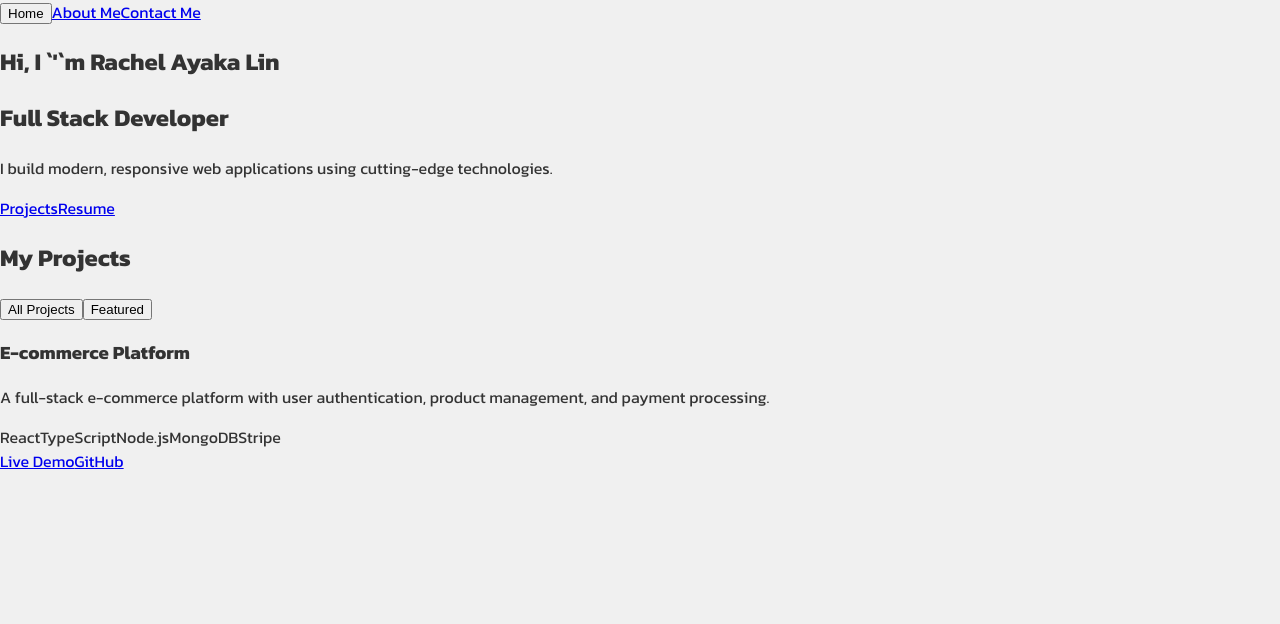
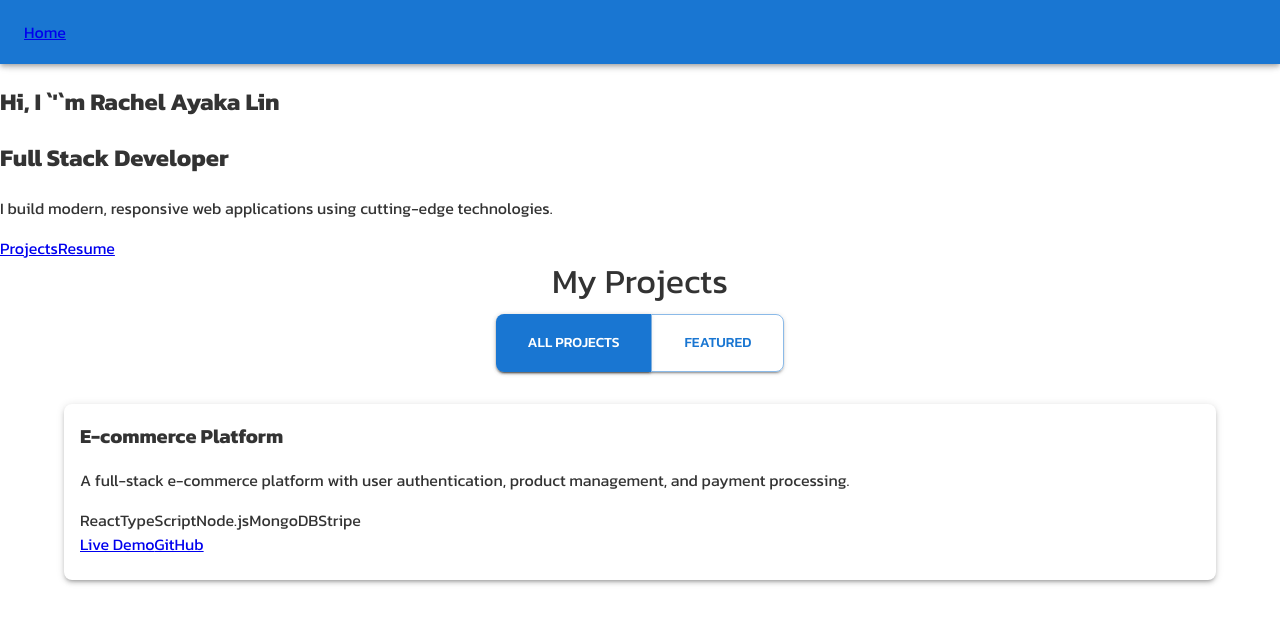
Before and after one commit to RachelAyaka/rachelayaka.github.io, a Next.js app: page / in a window 1280 px wide. Shown: the top 624 px of the page. Built offline with nearby package versions, Linux system fonts and the light colour scheme; what @mui/material-nextjs would draw is missing.

Commit message:
changing from tailwind to material ui

```diff
--- a/next.config.ts
+++ b/next.config.ts
@@ -1,6 +1,7 @@
 import type { NextConfig } from "next";
 
 const nextConfig: NextConfig = {
+
 };
 
 export default nextConfig;
--- a/src/app/page.tsx
+++ b/src/app/page.tsx
@@ -1,15 +1,27 @@
 import Header from "@/components/Header";
 import Hero from "@/components/Hero";
 import ProjectsSection from "@/components/ProjectsSection";
+import { Box } from "@mui/material";
+import { Metadata } from "next";
 import Head from "next/head";
 // import Image from "next/image";
 
+export const metadata: Metadata = {
+  title: 'Rachel Ayaka Lin | Home',
+  description: 'Professional portfolio showcasing my projects and skills',
+}
+
 export default function Home() {
   return (
-    <div className="min-h-screen bg-gray-50 dark:bg-gray-900 text-gray-900 dark:text-gray-100">
+    <Box
+        sx={{
+          minHeight: '100vh', // Mimicking min-h-screen
+          backgroundColor: 'background.default', // MUI dark mode handling
+          color: 'text.primary', // Text color based on MUI theme
+        }}
+      >
       <Head>
-        <title>Rachel&apos;s Portfolio</title>
-        <meta name="description" content="Professional portfolio showcasing my projects and skills" />
+        <title>Rachel's Portfolio</title>
         <link rel="icon" href="/favicon.ico" />
       </Head>
 
@@ -20,6 +32,6 @@ export default function Home() {
         {/* <SkillsSection /> */}
       </main>
       {/* <Footer /> */}
-    </div>
+    </Box>
   );
 }
--- a/src/assets/theme/PortfolioTheme.tsx
+++ b/src/assets/theme/PortfolioTheme.tsx
@@ -3,7 +3,7 @@ import { createTheme } from '@mui/material/styles';
 
 const PortfolioTheme = createTheme({
   typography: {
-    fontFamily: '"Kanit", sans-serif', // Apply Kanit globally across your app
+    fontFamily: '"Kanit", sans-serif',
   },
   palette: {
     primary: {
@@ -13,7 +13,7 @@ const PortfolioTheme = createTheme({
       main: '#dc004e',
     },
     background: {
-      default: "#f0f0f0", // Set global background color
+      default: "#ffffff", // Set global background color
     },
     text: {
       primary: "#333333", // Set global text color
--- a/src/components/Header.tsx
+++ b/src/components/Header.tsx
@@ -1,12 +1,62 @@
-const Header: React.FC = () => {
-    return (
-        <>
-            <button>Home</button>
-            <a href='AboutMe'>About Me</a>
-            <a href='Contact'>Contact Me</a>
-        </>
+import { JSX, Suspense } from 'react'
+import Link from 'next/link'
 
-    )
+import { ShoppingCart } from '@mui/icons-material'
+import {
+  AppBar,
+  Box,
+  CircularProgress,
+  Container,
+  Toolbar,
+} from '@mui/material'
+
+// import UserHeaderButton from './UserHeaderButton'
+// import AppNavIconButton from './AppNavIconButton'
+
+async function Header(): Promise<JSX.Element> {
+  return (
+    <>
+      <AppBar>
+        <Toolbar disableGutters>
+          <Container
+            maxWidth={false}
+            sx={{
+              display: 'flex',
+              justifyContent: 'space-between',
+              alignItems: 'center',
+            }}
+          >
+            <Link href='home'>
+              Home
+            </Link>
+            <Box component="nav" sx={{ display: 'flex', gap: '1rem' }}>
+              {/* <AppNavIconButton
+                icon={<ShoppingCart />}
+                path={Paths.CART}
+                label="Cart"
+              /> */}
+              <Suspense
+                fallback={
+                  <Box
+                    sx={{
+                      display: 'flex',
+                      justifyContent: 'center',
+                      alignItems: 'center',
+                      width: '8rem',
+                    }}
+                  >
+                    <CircularProgress color="secondary" size="2rem" />
+                  </Box>
+                }
+              >
+                {/* <UserHeaderButton /> */}
+              </Suspense>
+            </Box>
+          </Container>
+        </Toolbar>
+      </AppBar>
+      <Toolbar />
+    </>
+  )
 }
-
 export default Header
--- a/src/components/ProjectCard.tsx
+++ b/src/components/ProjectCard.tsx
@@ -1,5 +1,6 @@
 import React from 'react';
 import { Project } from '../types';
+import { Card, CardContent, Typography } from '@mui/material';
 
 interface ProjectCardProps {
   project: Project;
@@ -7,14 +8,26 @@ interface ProjectCardProps {
 
 const ProjectCard: React.FC<ProjectCardProps> = ({ project }) => {
   return (
-    <div className="bg-white dark:bg-gray-800 rounded-lg shadow-md overflow-hidden transition-transform hover:scale-105">
+
+    <Card
+      sx={{
+        backgroundColor: 'white',
+        borderRadius: 2,
+        boxShadow: 3,
+        overflow: 'hidden',
+        transition: 'transform 0.3s',
+        '&:hover': {
+          transform: 'scale(1.05)',
+        }
+      }}
+    >
       {/* <img
         src={project.imageUrl}
         alt={project.title}
         className="w-full h-48 object-cover"
       /> */}
-      <div className="p-4">
-        <h3 className="text-xl font-bold mb-2">{project.title}</h3>
+      <CardContent>
+        <Typography variant="h6" component="h3" sx={{ fontWeight: 'bold', mb: 2 }}>{project.title}</Typography>
         <p className="text-gray-600 dark:text-gray-300 mb-4">{project.description}</p>
         <div className="flex flex-wrap gap-2 mb-4">
           {project.technologies.map((tech) => (
@@ -48,8 +61,8 @@ const ProjectCard: React.FC<ProjectCardProps> = ({ project }) => {
             </a>
           )}
         </div>
-      </div>
-    </div>
+      </CardContent>
+    </Card>
   );
 };
 
--- a/src/components/ProjectsSection.tsx
+++ b/src/components/ProjectsSection.tsx
@@ -3,6 +3,7 @@ import React, { useState } from 'react';
 // import { Project } from '../types';
 import ProjectCard from './ProjectCard';
 import { projects } from '../assets/data/projects';
+import { Box, Button, Card, CardContent, Container, Grid2, Typography } from '@mui/material';
 
 const ProjectsSection: React.FC = () => {
   const [filter, setFilter] = useState<'all' | 'featured'>('all');
@@ -14,49 +15,47 @@ const ProjectsSection: React.FC = () => {
 
   return (
     <section id="projects" className="py-20">
-      <div className="container mx-auto px-4">
-        <h2 className="text-3xl font-bold text-center mb-8">My Projects</h2>
+      <Container maxWidth="lg">
+        <Typography variant="h4" align="center" gutterBottom>My Projects</Typography>
 
-        <div className="flex justify-center mb-8">
-          <div className="inline-flex rounded-md shadow-sm">
-            <button
+        <Box display="flex" justifyContent="center" mb={4}>
+        <Box display="inline-flex" borderRadius="8px" boxShadow={2}>
+            <Button
               onClick={() => setFilter('all')}
-              className={`px-4 py-2 text-sm font-medium rounded-l-lg ${
-                filter === 'all'
-                  ? 'bg-blue-600 text-white'
-                  : 'bg-white dark:bg-gray-800 text-gray-700 dark:text-gray-300'
-              }`}
+              variant={filter === 'all' ? 'contained' : 'outlined'}
+              sx={{ borderRadius: '8px 0 0 8px', px: 4, py: 2, color: filter === 'all' ? 'primary' : 'default' }}
             >
               All Projects
-            </button>
-            <button
+            </Button>
+            <Button
               onClick={() => setFilter('featured')}
-              className={`px-4 py-2 text-sm font-medium rounded-r-lg ${
-                filter === 'featured'
-                  ? 'bg-blue-600 text-white'
-                  : 'bg-white dark:bg-gray-800 text-gray-700 dark:text-gray-300'
-              }`}
+              variant={filter === 'featured' ? 'contained' : 'outlined'}
+              sx={{ borderRadius: '0 8px 8px 0', px: 4, py: 2, color: filter === 'featured' ? 'primary' : 'default'}}
             >
               Featured
-            </button>
-          </div>
-        </div>
+            </Button>
+          </Box>
+        </Box>
 
         {filteredProjects.length === 0 ? (
-          <div className="text-center py-10">
-            <h3 className="text-xl font-semibold mb-2">No projects yet</h3>
-            <p className="text-gray-600 dark:text-gray-400">
-              I`&apos;`,m currently working on some exciting projects. Check back soon!
-            </p>
-          </div>
+          <Box textAlign="center" py={10}>
+            <Typography variant="h6" paragraph>
+              No projects yet
+            </Typography>
+            <Typography variant="body2" color="textSecondary">
+              I'm currently working on some exciting projects. Check back soon!
+            </Typography>
+          </Box>
         ) : (
-          <div className="grid grid-cols-1 md:grid-cols-2 lg:grid-cols-3 gap-8">
+          <Grid2 container spacing={4}>
             {filteredProjects.map((project) => (
-              <ProjectCard key={project.id} project={project} />
+              <Grid2 size={{sm: 12, md:4, lg: 'grow'}} key={project.id}>
+                <ProjectCard key={project.id} project={project} />
+              </Grid2>
             ))}
-          </div>
+          </Grid2>
         )}
-      </div>
+      </Container>
     </section>
   );
 };
```
Also changed, not shown: src/components/Footer.tsx (added).
